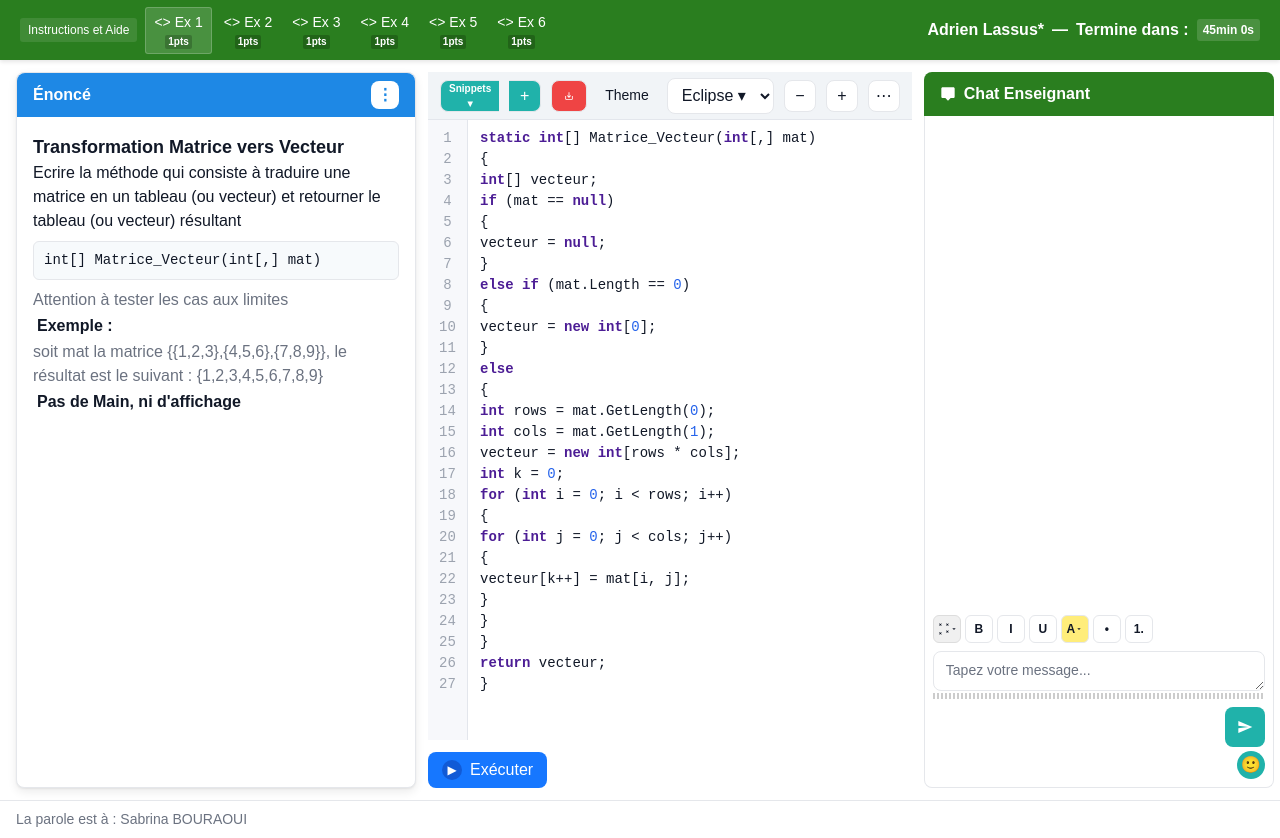
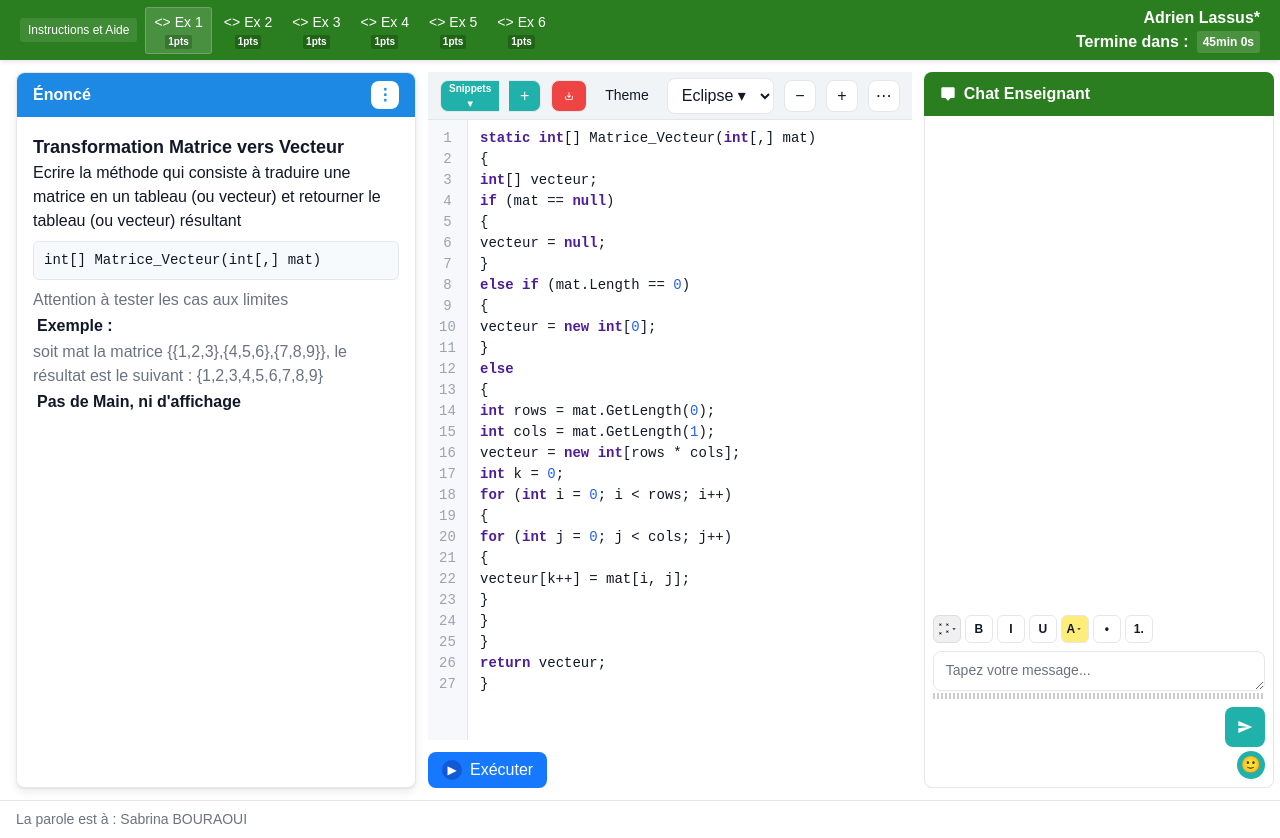
Before and after one commit to adrienlss/Schooding, a Next.js app: page /ex1 in a window 1280 px wide. Built offline with nearby package versions, Linux system fonts and the light colour scheme.

Commit message:
Layout vertical du header : nom en haut, chrono en dessous, alignés à droite

```diff
--- a/src/app/ex1/page.tsx
+++ b/src/app/ex1/page.tsx
@@ -52,9 +52,9 @@ export default function Ex1Page() {
             ))}
           </div>
         </div>
-        <div className="flex items-center gap-2 text-white font-semibold">
+        <div className="flex flex-col items-end text-white font-semibold">
           <span>Adrien Lassus*</span>
-          <span>—</span>
+          <div className="flex items-center gap-2">
             <span>Termine dans : </span>
             <span
               onClick={toggleTimer}
@@ -63,6 +63,7 @@ export default function Ex1Page() {
             >
               {formatTime(timeLeft)}
             </span>
+          </div>
         </div>
       </header>
 
--- a/src/app/ex2/page.tsx
+++ b/src/app/ex2/page.tsx
@@ -52,9 +52,9 @@ export default function Ex2Page() {
             ))}
           </div>
         </div>
-        <div className="flex items-center gap-2 text-white font-semibold">
+        <div className="flex flex-col items-end text-white font-semibold">
           <span>Adrien Lassus*</span>
-          <span>—</span>
+          <div className="flex items-center gap-2">
             <span>Termine dans : </span>
             <span
               onClick={toggleTimer}
@@ -63,6 +63,7 @@ export default function Ex2Page() {
             >
               {formatTime(timeLeft)}
             </span>
+          </div>
         </div>
       </header>
 
--- a/src/app/ex[2-8]/page.tsx
+++ b/src/app/ex[2-8]/page.tsx
@@ -57,9 +57,9 @@ export default function Placeholder() {
             ))}
           </div>
         </div>
-        <div className="flex items-center gap-2 text-white font-semibold">
+        <div className="flex flex-col items-end text-white font-semibold">
           <span>Adrien Lassus*</span>
-          <span>—</span>
+          <div className="flex items-center gap-2">
             <span>Termine dans : </span>
             <span
               onClick={toggleTimer}
@@ -68,6 +68,7 @@ export default function Placeholder() {
             >
               {formatTime(timeLeft)}
             </span>
+          </div>
         </div>
       </header>
 
--- a/src/app/page.tsx
+++ b/src/app/page.tsx
@@ -51,9 +51,9 @@ export default function Home() {
             ))}
           </div>
         </div>
-        <div className="flex items-center gap-2 text-white font-semibold">
+        <div className="flex flex-col items-end text-white font-semibold">
           <span>Adrien Lassus*</span>
-          <span>—</span>
+          <div className="flex items-center gap-2">
             <span>Termine dans : </span>
             <span
               onClick={toggleTimer}
@@ -62,6 +62,7 @@ export default function Home() {
             >
               {formatTime(timeLeft)}
             </span>
+          </div>
         </div>
       </header>
 
```
Lines whose indentation alone changed are shown as unchanged.
